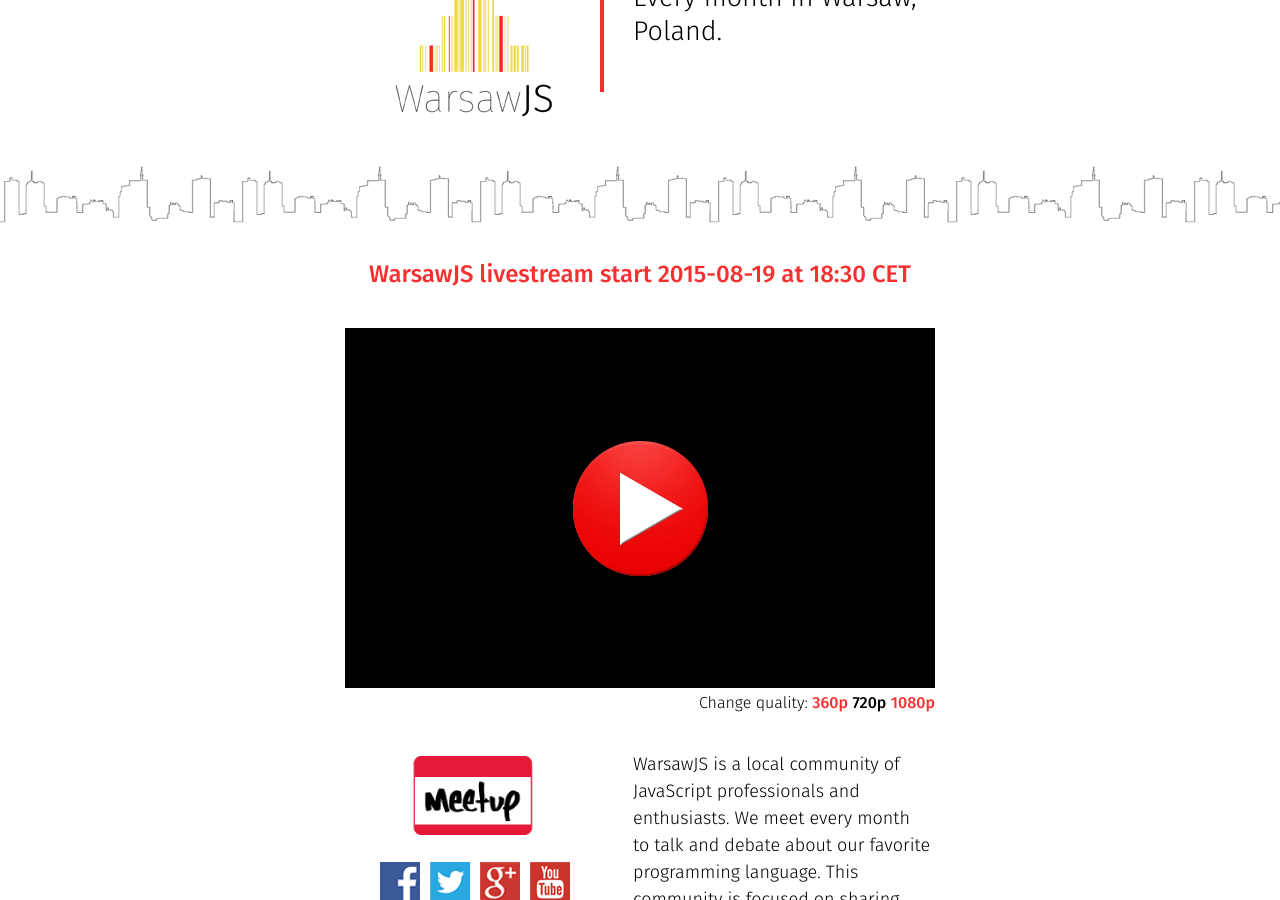
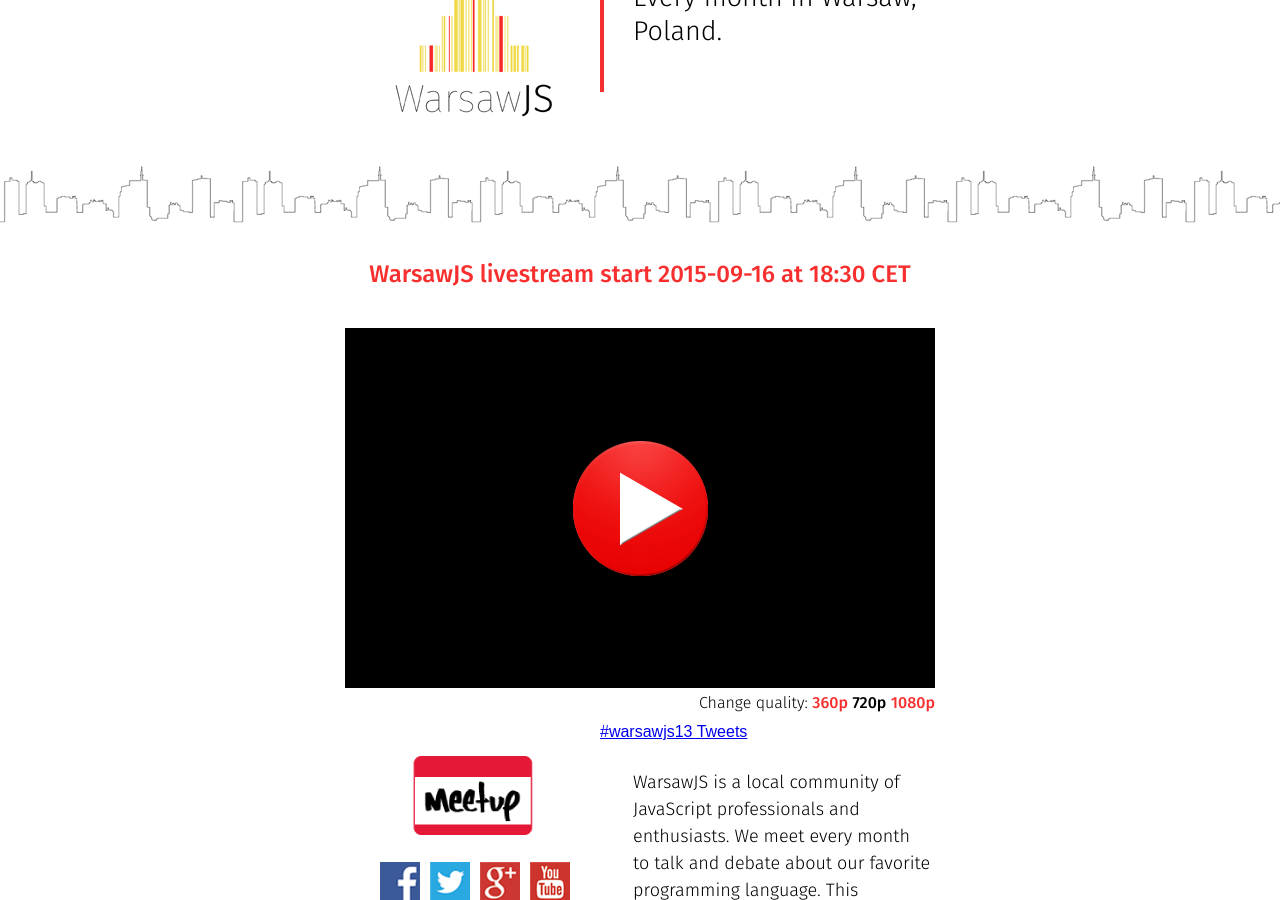
Before and after one commit to aksrugiw/warsawjs.com, a Jekyll site: the page built from live.html, in a window 1280 px wide and 900 px high, scrolled down 195 px. Built offline with Jekyll 4.4.1, drawn with Linux system fonts in a browser that asks for light colours; comment, search, counter and statistics services are not loaded.

Commit message:
Embed Twitter timeline about hashtag #warsawjs13.

```diff
--- /dev/null
+++ b/_includes/hashtag.html
@@ -0,0 +1,2 @@
+<a class="twitter-timeline" href="https://twitter.com/hashtag/warsawjs13" data-widget-id="642629442586693632" data-chrome="nofooter noborders">#warsawjs13 Tweets</a>
+<script>!function(d,s,id){var js,fjs=d.getElementsByTagName(s)[0],p=/^http:/.test(d.location)?'http':'https';if(!d.getElementById(id)){js=d.createElement(s);js.id=id;js.src=p+"://platform.twitter.com/widgets.js";fjs.parentNode.insertBefore(js,fjs);}}(document,"script","twitter-wjs");</script>
--- a/_includes/player-live.html
+++ b/_includes/player-live.html
@@ -1,5 +1,5 @@
 <div id="player-wrapper">
-    <h2>WarsawJS livestream start 2015-08-19 at 18:30 CET</h2>
+    <h2>WarsawJS livestream start 2015-09-16 at 18:30 CET</h2>
     <div id="player">
         <a href="#" class="play-button">
             <img src="/assets/images/player/playerbutton135x135.png" alt="Play" />
--- a/index.html
+++ b/index.html
@@ -4,4 +4,5 @@
 #redirect_to: live.html
 ---
 
+{% include hashtag.html %}
 {% include posts.html %}
--- a/live.html
+++ b/live.html
@@ -4,3 +4,4 @@
 ---
 
 {% include player-live.html %}
+{% include hashtag.html %}
```
